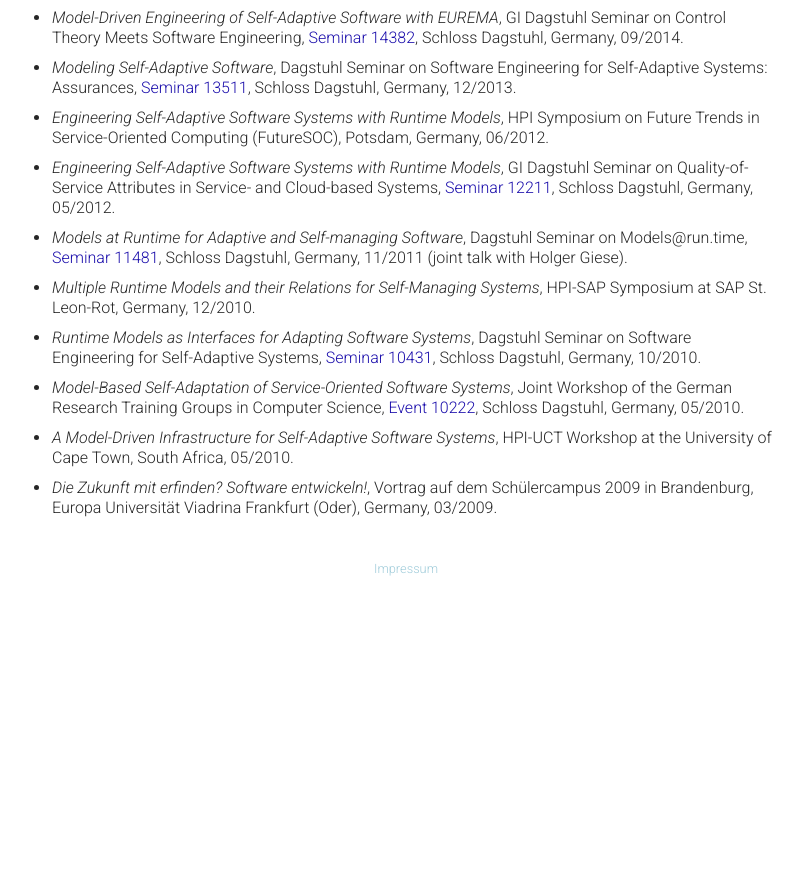
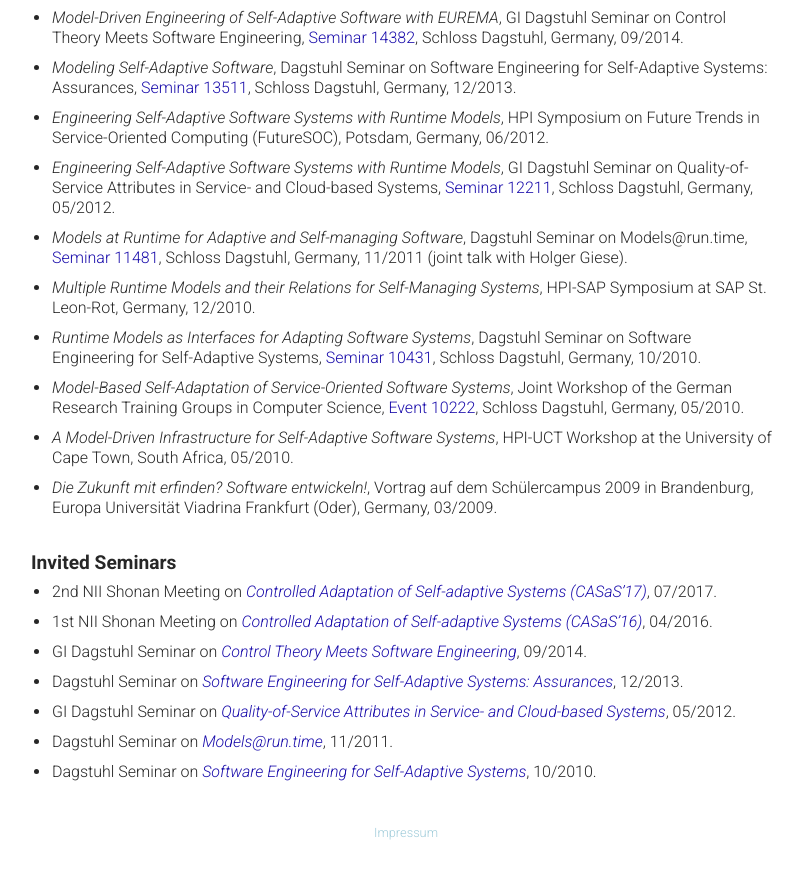
Before and after one commit to thomas-vogel/thomas-vogel.github.io, a Jekyll site: the page built from _pages/activities.md, in a window 1280 px wide and 900 px high, scrolled down 2023 px. Shown: the top 879 px of the window, without its empty margins (234-1037 px from the left). Built offline with Jekyll 4.4.1, drawn with Linux system fonts in a browser that asks for light colours; before the commit the page ends 2659 px from its top, so only the background shows below that.

Commit message:
Add CASaS and cleanup.

```diff
--- a/_pages/activities.md
+++ b/_pages/activities.md
@@ -186,3 +186,20 @@ Dagstuhl, 2014 ([Link](http://www.self-adaptive.org/dagstuhl-seminars/sefsas4jr/
 * _A Model-Driven Infrastructure for Self-Adaptive Software Systems_, HPI-UCT Workshop at the University of Cape Town, South Africa, 05/2010.
 
 * _Die Zukunft mit erfinden? Software entwickeln!_, Vortrag auf dem Schülercampus 2009 in Brandenburg, Europa Universität Viadrina Frankfurt (Oder), Germany, 03/2009.
+
+
+## Invited Seminars
+
+*  2nd NII Shonan Meeting on [_Controlled Adaptation of Self-adaptive Systems (CASaS'17)_](http://shonan.nii.ac.jp/seminar/110/){:target="_blank"}, 07/2017.
+
+*  1st  NII Shonan Meeting on [_Controlled Adaptation of Self-adaptive Systems (CASaS'16)_](http://shonan.nii.ac.jp/shonan/blog/2015/05/15/controlled-adaptation-of-self%EF%BC%8Dadaptive-systems-casas-2/){:target="_blank"}, 04/2016.
+
+* GI Dagstuhl Seminar on [_Control Theory Meets Software Engineering_](http://www.dagstuhl.de/14382){:target="_blank"}, 09/2014.
+
+* Dagstuhl Seminar on [_Software Engineering for Self-Adaptive Systems: Assurances_](http://www.dagstuhl.de/13511){:target="_blank"}, 12/2013.
+
+* GI Dagstuhl Seminar on [_Quality-of-Service Attributes in Service- and Cloud-based Systems_](http://www.dagstuhl.de/12211){:target="_blank"}, 05/2012.
+
+* Dagstuhl Seminar on [_Models@run.time_](http://www.dagstuhl.de/11481){:target="_blank"}, 11/2011.
+
+* Dagstuhl Seminar on [_Software Engineering for Self-Adaptive Systems_](http://www.dagstuhl.de/10431){:target="_blank"}, 10/2010.
```
Also changed, not shown: _pages/pastnews.md (+11 -0 lines), index.md (+1 -7 lines).
